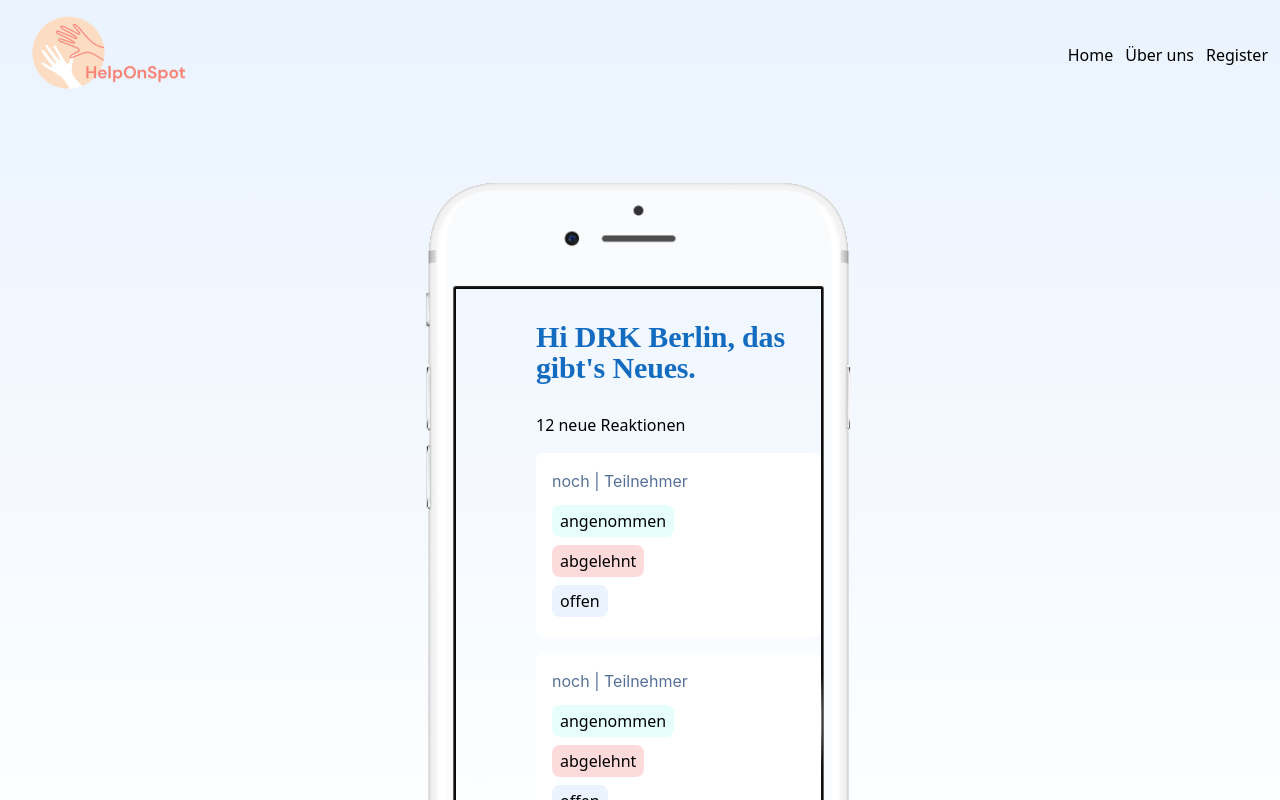
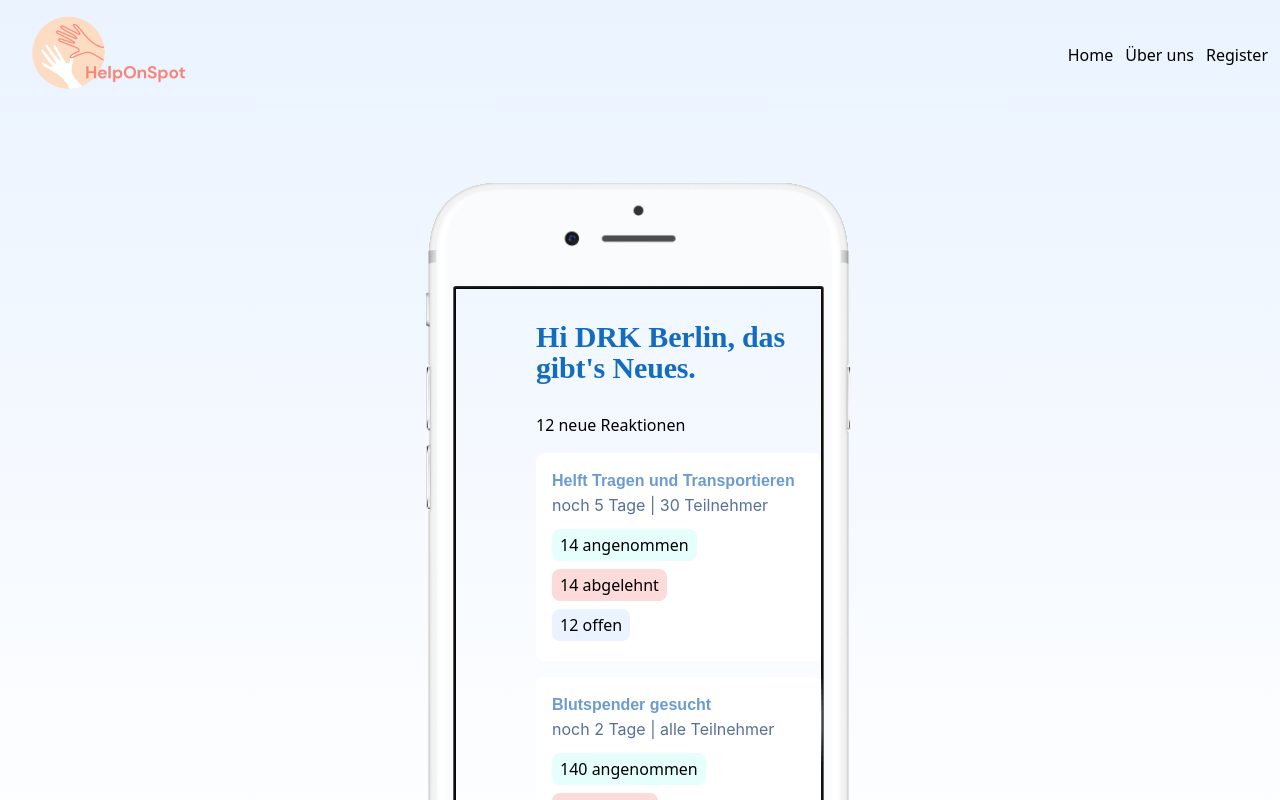
Before and after one commit to Helfer-Portal/helponspot-client, a React (Create React App) app: page /app/organisation/dashboard in a window 1280 px wide. Shown: the top 800 px of the page. Built offline with nearby package versions, Linux system fonts and the light colour scheme; what @tailwindcss/ui would draw is missing.

Commit message:
useContext returns an array so we need to destructure

```diff
--- a/src/features/app/organisation/Dashboard.jsx
+++ b/src/features/app/organisation/Dashboard.jsx
@@ -25,7 +25,8 @@ const mockData = [
 ];
 
 export default function Dashboard() {
-    const data = useContext(ReqContext);
+    const [data] = useContext(ReqContext);
+
     return (
         <ReqProvider>
             <FullHeightLayoutNoFooter>
```
